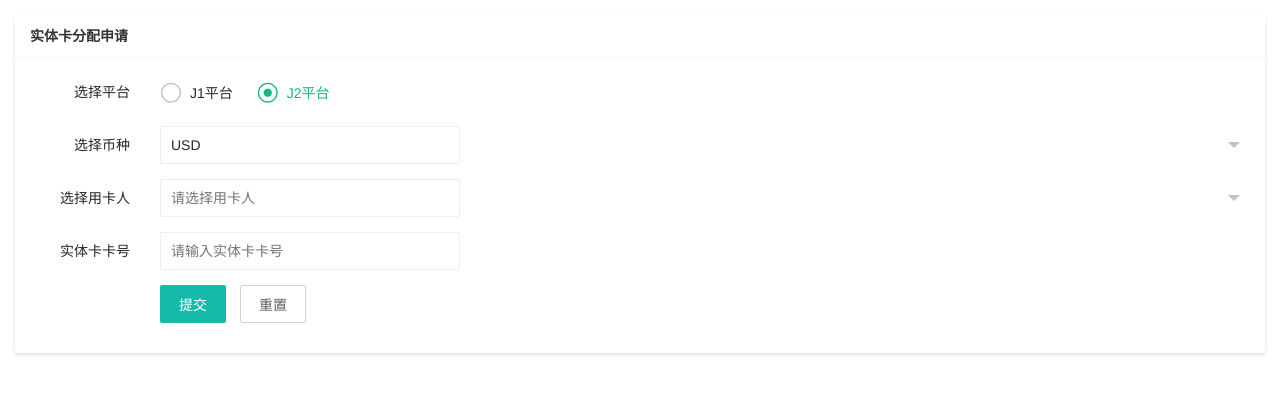
After one commit to mikewang68/Cross_Border_Payments, a Flask app: page /cards/assign_physical_card in a window 1280 px wide. The commit adds this page. Shown: the top 394 px of the page. Run offline with Flask 3, Linux system fonts and the light colour scheme.

Commit message:
增加分配卡

```diff
--- a/comm/db_api.py
+++ b/comm/db_api.py
@@ -1,5 +1,8 @@
 import pymysql
 import logging
+
+from django.db.models.expressions import result
+
 from comm.utils import get_db
 
 logger = logging.getLogger(__name__)
@@ -50,7 +53,6 @@ def insert_database(table_name, records):
     for record in records:
         # 过滤掉表中不存在的字段
         valid_record = {key: value for key, value in record.items() if key in columns_in_table}
-
         # 处理key字段，使用反引号转义
         if 'key' in valid_record:
             valid_record['`key`'] = valid_record.pop('key')
@@ -73,6 +75,63 @@ def insert_database(table_name, records):
     conn.commit()
     cursor.close()
     conn.close()
+
+
+def insert_physical_card(table_name, records):
+    conn = None
+    cursor = None
+    try:
+        conn = create_db_connection()
+        if conn is None:
+            logger.error("无法建立数据库连接，程序退出。")
+            return 0
+
+        cursor = conn.cursor()
+
+        # 获取表的实际字段列表并处理关键字转义
+        cursor.execute(f"SHOW COLUMNS FROM `{table_name}`")
+        columns_in_table = [column[0] for column in cursor.fetchall()]
+
+        # 处理所有记录
+        valid_records = []
+        for record in records:
+            # 过滤掉表中不存在的字段
+            valid_record = {key: value for key, value in record.items()
+                            if key in columns_in_table}
+
+            # 统一处理字段名转义（处理关键字和特殊字符）
+            escaped_record = {f'`{key}`': value for key, value in valid_record.items()}
+            valid_records.append(escaped_record)
+
+        if not valid_records:
+            logger.warning("没有有效的记录可供插入")
+            return 0
+
+        # 所有记录使用相同的字段结构（取第一条记录的字段）
+        columns = ', '.join(valid_records[0].keys())
+        values_placeholder = ', '.join(['%s'] * len(valid_records[0]))
+        sql = f"INSERT INTO `{table_name}` ({columns}) VALUES ({values_placeholder})"
+
+        # 提取所有记录的值
+        values = [tuple(rec.values()) for rec in valid_records]
+
+        # 批量插入
+        result = cursor.executemany(sql, values)
+        conn.commit()
+        logger.info(f"成功插入 {result} 条记录到表 {table_name}")
+        return result
+
+    except pymysql.Error as err:
+        if conn:
+            conn.rollback()
+        logger.error(f"插入记录时发生错误: {err}")
+        return -1  # 用-1标识错误状态
+    finally:
+        # 确保资源释放
+        if cursor:
+            cursor.close()
+        if conn:
+            conn.close()
 
 
 # ---------------------------------------------update------------------------------------------------------------------
--- a/ucard/blueprint/main.py
+++ b/ucard/blueprint/main.py
@@ -1,9 +1,12 @@
+import ast
+
 from flask import Blueprint, render_template, session, jsonify, request, redirect, url_for
 from ucard.blueprint.auth import login_required
 from comm.gsalay_api import GSalaryAPI
 from datetime import datetime
 from comm.flat_data import flat_data
-from comm.db_api import insert_database, query_all_from_table, update_database, create_db_connection, query_database,delete_single_data, query_field_from_table,query_multiple_fields
+from comm.db_api import insert_database, query_all_from_table, update_database, create_db_connection, query_database, \
+    delete_single_data, query_field_from_table, query_multiple_fields, insert_physical_card
 from sync.realtime import realtime_card_info_update, modify_response_data_insert, realtime_insert_payers,realtime_insert_payers_info, realtime_update_payers
 from sync.realtime import rt_payees,rt_payee_accounts,rt_available_payment_methods,rt_supported_regions_currencies,rt_payers,rt_payers_info,rt_remittance_orders
 from comm.db_api import batch_update_database
@@ -426,6 +429,16 @@ def cards_apply():
     transform_wallet_balance = wallet_balance_transform(wallet_balance)
 
     return render_template('main/cards_apply.html', card_holders=card_holders, cards_product=cards_product, wallet_balance=transform_wallet_balance)
+
+# 分配实体卡页面路由
+@main_bp.route('/cards/assign_physical_card')
+def assign_physical_card():
+    card_holders = query_all_from_table('card_holder')
+    cards_product = query_all_from_table('cards_product')
+    wallet_balance = query_all_from_table('wallet_balance')
+    transform_wallet_balance = wallet_balance_transform(wallet_balance)
+
+    return render_template('main/assign_physical_card.html', card_holders=card_holders, cards_product=cards_product, wallet_balance=transform_wallet_balance)
 
 @main_bp.route('/cards/newcard', methods=['POST'])
 @login_required
@@ -1764,3 +1777,41 @@ def rt_remittance():
             'code': 1,
             'msg': f'同步失败: {str(e)}'
         })
+
+
+@main_bp.route('/cards/assign', methods=['POST'])
+@login_required
+def assign_card():
+
+    try:
+        # 解析JSON数据，处理解析失败的情况
+        data = request.get_json()
+        # 生成请求ID并添加到数据中
+        request_id = str(uuid.uuid4())
+        data['request_id'] = request_id
+        records = [data]  # 重命名变量，更符合语义
+
+        # 执行插入操作
+        result = insert_physical_card('physical_cards', records)
+
+        # 根据插入结果返回不同响应
+        if result > 0:
+            return jsonify({
+                'code': 0,
+                'msg': '卡片分配成功'
+            })
+        elif result == 0:
+            return jsonify({
+                'code': 1,
+                'msg': '卡片分配失败：未找到有效记录字段'
+            })
+        else:
+            return jsonify({
+                'code': 1,
+                'msg': '卡片分配失败：数据库操作异常'
+            })
+    except Exception as e:
+        return jsonify({
+            "code": 1,
+            "msg": "系统异常"
+        })
--- /dev/null
+++ b/ucard/static/js/assign_physical_card.js
@@ -0,0 +1,95 @@
+layui.use(['form', 'layer','jquery'], function(){
+    var form = layui.form;
+    var layer = layui.layer; // 确保layer模块正确加载
+    var $ = layui.jquery;
+
+    // 获取数据
+    var cardHolders = JSON.parse(document.getElementById('card-holders-data').textContent || '[]');
+
+    // 初始化表单
+    function initForm() {
+        // 平台选择事件
+        form.on('radio(platform)', function(data){
+            updateFormByPlatform(data.value);
+        });
+
+        // 用卡人选择事件
+        form.on('select(card_holder_id)', function(data){
+            // 处理逻辑
+        });
+
+        // 表单验证规则
+        form.verify({
+            cardNumber: function(value) {
+                if (!value) return '请输入实体卡卡号';
+                if (!/^\d+$/.test(value)) return '卡号只能包含数字';
+                if (value.length < 16 || value.length > 19) return '卡号长度应为16-19位';
+            }
+        });
+
+        // 默认加载选中平台数据
+        var defaultPlatform = $('input[name="version"]:checked').val();
+        updateFormByPlatform(defaultPlatform);
+    }
+
+    // 根据平台更新用卡人
+    function updateFormByPlatform(platform) {
+        var cardHolderSelect = document.getElementById('card_holder_select');
+        cardHolderSelect.innerHTML = '<option value="">请选择用卡人</option>';
+
+        cardHolders.forEach(function(holder) {
+            if (holder.version === platform) {
+                var option = document.createElement('option');
+                option.value = holder.card_holder_id;
+                option.textContent = holder.first_name + ' ' + holder.last_name;
+                cardHolderSelect.appendChild(option);
+            }
+        });
+        form.render('select');
+    }
+
+    // 表单提交处理
+    form.on('submit(cardAssignSubmit)', function(data){
+        // 显示加载提示
+        var loadIndex = layer.load(2, {shade: 0.3});
+
+        // 发送请求
+        $.ajax({
+            url: '/cards/assign',
+            type: 'POST',
+            contentType: 'application/json',
+            data: JSON.stringify(data.field),
+            dataType: 'json', // 明确指定预期响应格式为JSON
+            success: function(res) {
+                layer.close(loadIndex); // 关闭加载提示
+
+                // 验证响应格式
+                if (typeof res !== 'object' || res.code === undefined) {
+                    layer.msg('服务器响应格式错误', {icon: 2});
+                    return;
+                }
+
+                // 显示结果提示
+                if (res.code === 0) {
+                    layer.msg(res.msg || '实体卡分配申请提交成功', {
+                        icon: 1,
+                        time: 2000 // 2秒后自动关闭
+                    });
+                } else {
+                    layer.msg(res.msg || '提交失败', {icon: 2});
+                }
+            },
+            error: function(xhr, status, error) {
+                layer.close(loadIndex); // 关闭加载提示
+                // 详细错误信息，便于调试
+                console.error('请求错误:', status, error);
+                layer.msg('网络错误，请稍后重试', {icon: 2});
+            }
+        });
+
+        return false;
+    });
+
+    // 初始化
+    initForm();
+});
--- /dev/null
+++ b/ucard/templates/main/assign_physical_card.html
@@ -0,0 +1,65 @@
+<!-- 引入layui的CSS -->
+<link rel="stylesheet" href="{{ url_for('static', filename='layui/css/layui.css') }}">
+<!-- 引入自定义CSS -->
+<link rel="stylesheet" href="{{ url_for('static', filename='css/cards_apply.css') }}">
+<!-- 引入layui的JS -->
+<script src="{{ url_for('static', filename='layui/layui.js') }}"></script>
+<!-- 引入自定义JS -->
+<script src="{{ url_for('static', filename='js/assign_physical_card.js') }}"></script>
+
+<div class="layui-card">
+    <div class="layui-card-header">实体卡分配申请</div>
+    <div class="layui-card-body">
+        <form class="layui-form" lay-filter="cardAssignSubmit">
+            <!-- 设置卡信息部分 -->
+            <div class="layui-form-item">
+                <label class="layui-form-label">选择平台</label>
+                <div class="layui-input-block">
+                    <input type="radio" name="version" value="J1" title="J1平台" lay-filter="platform">
+                    <input type="radio" name="version" value="J2" title="J2平台" lay-filter="platform" checked>
+                </div>
+            </div>
+
+            <div class="layui-form-item">
+                <label class="layui-form-label">选择币种</label>
+                <div class="layui-input-block">
+                    <select name="card_currency" lay-verify="required" lay-filter="currency">
+                        <option value="USD">USD</option>
+                    </select>
+                </div>
+            </div>
+
+            <div class="layui-form-item">
+                <label class="layui-form-label">选择用卡人</label>
+                <div class="layui-input-block">
+                    <select name="card_holder_id" id="card_holder_select" lay-verify="required" lay-search>
+                        <option value="">请选择用卡人</option>
+                    </select>
+                </div>
+            </div>
+
+            <div class="layui-form-item">
+                <label class="layui-form-label">实体卡卡号</label>
+                <div class="layui-input-block">
+                    <input type="number" name="card_number" placeholder="请输入实体卡卡号" class="layui-input">
+                </div>
+            </div>
+
+            <div class="layui-form-item">
+                <div class="layui-input-block">
+                    <button class="layui-btn" lay-submit lay-filter="cardAssignSubmit">提交</button>
+                    <button type="reset" class="layui-btn layui-btn-primary">重置</button>
+                </div>
+            </div>
+        </form>
+    </div>
+    <script id="card-holders-data" type="application/json">
+        {{ card_holders|tojson|safe }}
+    </script>
+    <script id="cards-product-data" type="application/json">
+        {{ cards_product|tojson|safe }}
+    </script>
+    <script id="wallet-balance-data" type="application/json">
+        {{ wallet_balance|tojson|safe }}
+    </script>
+</div>
--- a/ucard/templates/main/cards.html
+++ b/ucard/templates/main/cards.html
@@ -52,6 +52,9 @@
                 <div class="layui-btn-container">
                     <button class="layui-btn layui-btn-sm layui-btn-normal" lay-event="add_card">
                         <i class="layui-icon">&#xe654;</i> 开卡
+                    </button>
+                    <button class="layui-btn layui-btn-sm layui-btn-normal" lay-event="assign_physical_card">
+                        <i class="layui-icon">&#xe654;</i> 分配实体卡
                     </button>
                     <button class="layui-btn layui-btn-sm layui-btn-normal" lay-event="wallet_balance">
                         <i class="layui-icon">&#xe659;</i> 查看余额
```
Also changed, not shown: ucard/static/js/cards.js (+16 -1 lines).
